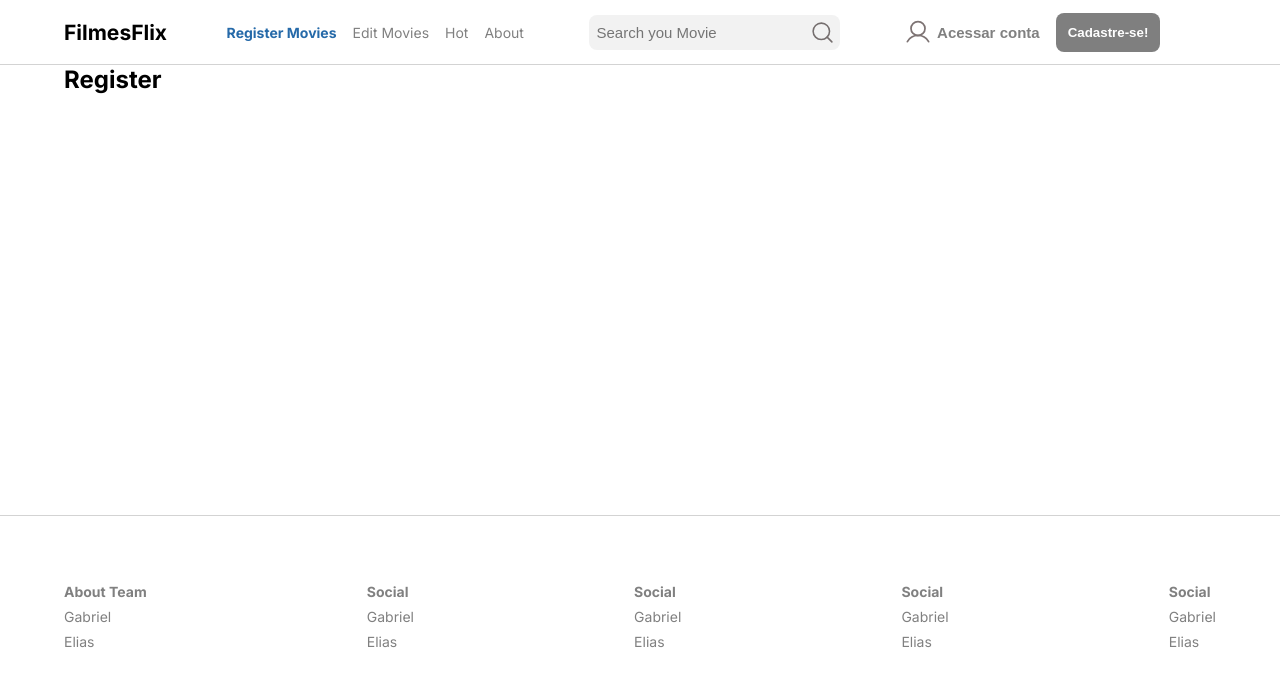
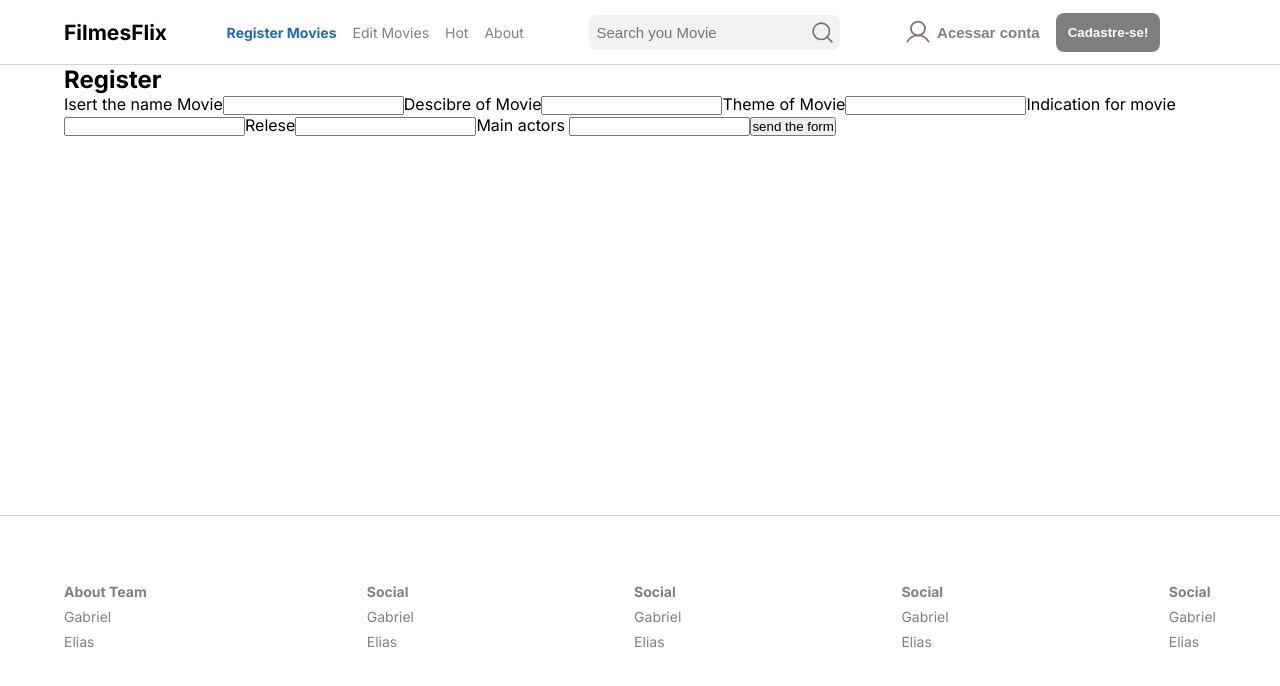
Before and after one commit to gontijogabriel/filmesflix, a Next.js app in the folder frontend/: page /register in a window 1280 px wide. Shown: the top 686 px of the page. Built offline with nearby package versions, Linux system fonts and the light colour scheme.

Commit message:
feat: create  of the form

```diff
--- a/frontend/package.json
+++ b/frontend/package.json
@@ -13,7 +13,9 @@
     "phosphor-react": "^1.4.1",
     "react": "^18",
     "react-dom": "^18",
-    "styled-components": "^6.0.9"
+    "react-responsive-carousel": "^3.2.23",
+    "styled-components": "^6.0.9",
+    "swiper": "^10.3.1"
   },
   "devDependencies": {
     "@types/node": "^20",
--- a/frontend/src/app/register/page.tsx
+++ b/frontend/src/app/register/page.tsx
@@ -5,6 +5,24 @@ export default function Register() {
     <PageContainer>
       <PageContent>
         <h2>Register</h2>
+        <form action="http://127.0.0.1:8000/filmes/" method="post">
+        <label htmlFor="nameMovie">Isert the name Movie</label>
+          <input type="text" id="nameMovie" name="nameMovie" />
+        <label htmlFor="descibre">Descibre of Movie</label>
+          <input type="text" id="describe" name="describe" />
+        <label htmlFor="theme">Theme of Movie</label>
+          <input type="text" id="theme" name="theme" />
+        <label htmlFor="indication">Indication for movie</label>
+          <input type="text" id="indication" name="indication" />
+        <label htmlFor="relese">Relese</label>
+          <input type="text" id="relese" name="relese" />
+        <label htmlFor="main">Main actors </label>
+          <input type="text" id="main" name="main" />
+          <button type="submit">
+            send the form
+          </button>
+        </form>
+
       </PageContent>
     </PageContainer>
   );
```
Also changed, not shown: frontend/src/app/page.tsx (+17 -2 lines), 1 other file (tests, documents, lock files or other folders).
